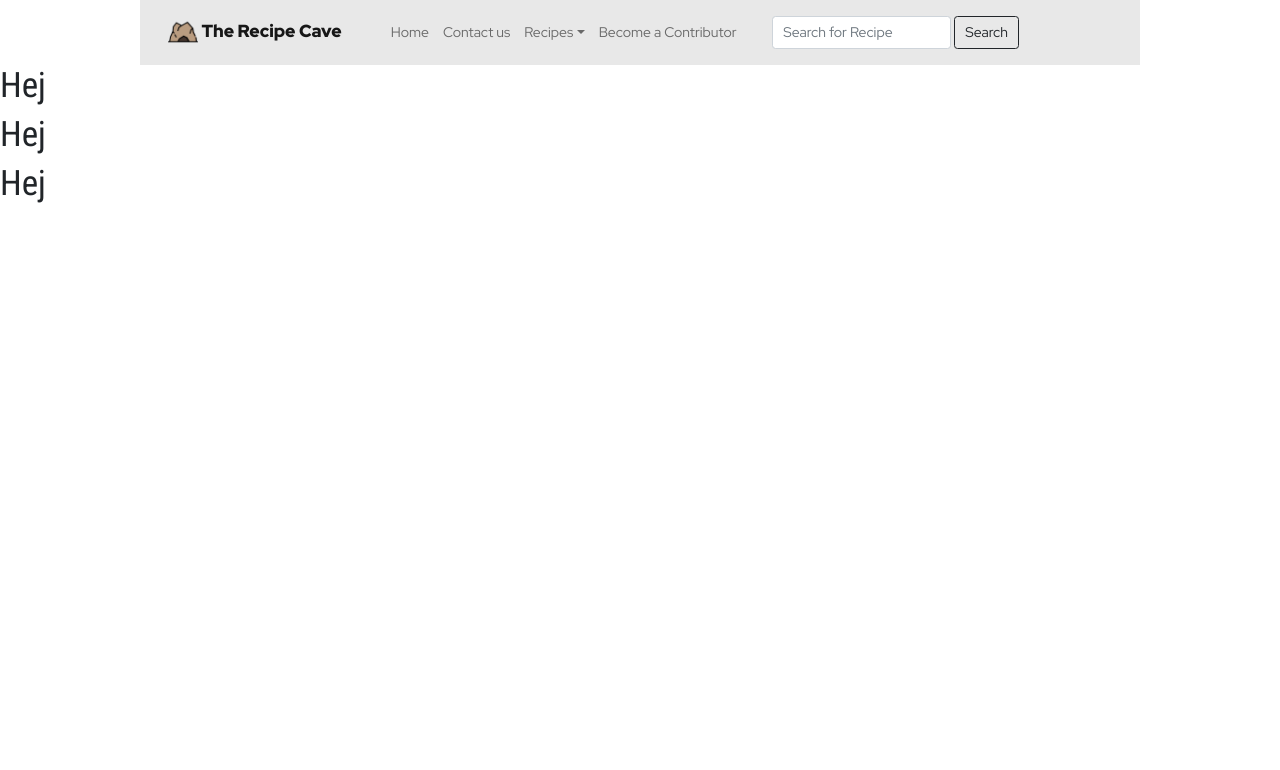
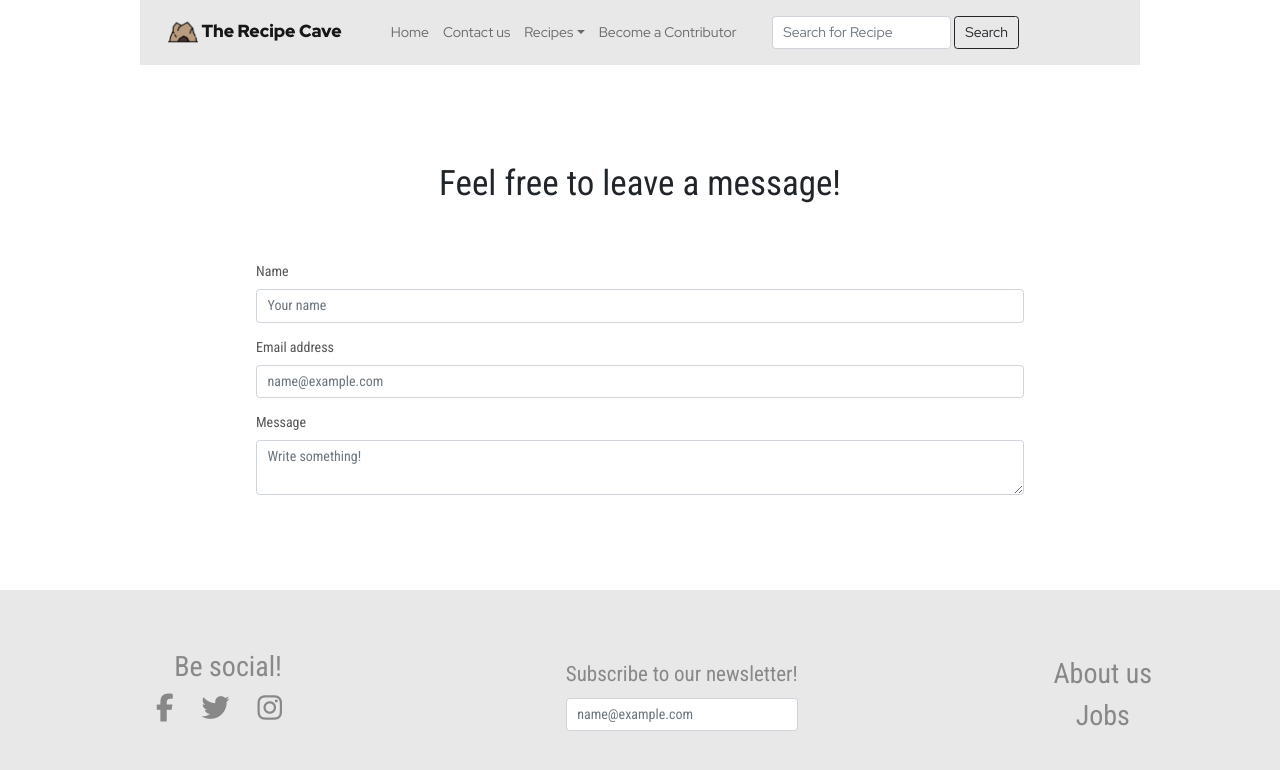
Before and after one commit to hejmi/recipe-cave, a React (Create React App) app: page /contact in a window 1280 px wide. Shown: the top 770 px of the page. Built offline with nearby package versions, Linux system fonts and the light colour scheme.

Commit message:
added Contact component

```diff
--- a/src/App.css
+++ b/src/App.css
@@ -208,7 +208,7 @@ body {
     text-decoration: none;
 }
 
-.contact {
+.newsletter {
     display: flex;
     align-items: center;
     text-align: center;
@@ -216,8 +216,21 @@ body {
     color: #888;
 }
 
-.contact-form {
-    padding: 3%;
+.contact-main {
+    text-align: center;
+    padding-bottom: 10px;
+}
+
+.contact-title {
+    margin-top: 7rem;
+    margin-bottom: 4rem;
+}
+
+.contact-forms {
+    text-align: left;
+    width: 60%;
+    margin: 0 auto;
+    color: #555;
 }
 
 @media screen and (max-width: 991px) {
--- a/src/App.js
+++ b/src/App.js
@@ -13,6 +13,8 @@ import LoadRecipes from "./components/LoadRecipes";
 import PageLoader from "./components/PageLoader";
 import MainPage from "./components/MainPage";
 import ShowSingleRecipe from "./components/ShowSingleRecipe";
+import Footer from "./components/Footer";
+import Contact from "./components/Contact";
 
 function App() {
     return (
@@ -71,7 +73,7 @@ function App() {
                 </header>
                 <Switch>
                     <Route path="/contact">
-                        <ShowSingleRecipe />
+                        <Contact />
                     </Route>
                     <Route path="/home/">
                         <MainPage />
@@ -80,6 +82,7 @@ function App() {
                         <PageLoader />
                     </Route>
                 </Switch>
+                <Footer />
             </div>
         </Router>
     );
--- /dev/null
+++ b/src/components/Contact.js
@@ -0,0 +1,47 @@
+import React from "react";
+import { Form } from "react-bootstrap";
+
+function Contact() {
+    return (
+        <div className="contact-main">
+            <div className="contact-title">
+                <h1>Feel free to leave a message!</h1>
+            </div>
+
+            <div className="contact-forms">
+                <Form>
+                    <Form.Group
+                        className="mb-3"
+                        controlId="exampleForm.ControlInput1"
+                    >
+                        <Form.Label>Name</Form.Label>
+                        <Form.Control type="text" placeholder="Your name" />
+                    </Form.Group>
+                    <Form.Group
+                        className="mb-3"
+                        controlId="exampleForm.ControlInput2"
+                    >
+                        <Form.Label>Email address</Form.Label>
+                        <Form.Control
+                            type="email"
+                            placeholder="name@example.com"
+                        />
+                    </Form.Group>
+                    <Form.Group
+                        className="mb-3"
+                        controlId="exampleForm.ControlTextarea1"
+                    >
+                        <Form.Label>Message</Form.Label>
+                        <Form.Control
+                            as="textarea"
+                            placeholder="Write something!"
+                            rows={2}
+                        />
+                    </Form.Group>
+                </Form>
+            </div>
+        </div>
+    );
+}
+
+export default Contact;
--- a/src/components/Footer.js
+++ b/src/components/Footer.js
@@ -1,4 +1,5 @@
 import React from "react";
+import { Form } from "react-bootstrap";
 
 function Footer() {
     return (
@@ -7,36 +8,34 @@ function Footer() {
                 <div className="footer-socials text">Be social!</div>
                 <ul className="social-links">
                     <li>
-                        <a href="#">
+                        <a href="#!">
                             <i className="fab fa-facebook-f"></i>
                         </a>
                     </li>
                     <li>
-                        <a href="#">
+                        <a href="#!">
                             <i className="fab fa-twitter"></i>
                         </a>
                     </li>
                     <li>
-                        <a href="#">
+                        <a href="#!">
                             <i className="fab fa-instagram"></i>
                         </a>
                     </li>
                 </ul>
             </div>
-            <div className="contact">
-                <form method="post" action="#" className="contact-form">
-                    <label for="email" className="contact-form text">
-                        Subscribe to our newsletter!
-                    </label>
-                    <input type="email" placeholder="Your email here" />
+            <div className="newsletter">
+                <form method="post" action="#!">
+                    <Form.Label>Subscribe to our newsletter!</Form.Label>
+                    <Form.Control type="email" placeholder="name@example.com" />
                 </form>
             </div>
             <div className="footer-nav">
                 <li>
-                    <a href="#">About us</a>
+                    <a href="#!">About us</a>
                 </li>
                 <li>
-                    <a href="#">Jobs</a>
+                    <a href="#!">Jobs</a>
                 </li>
             </div>
         </footer>
```
